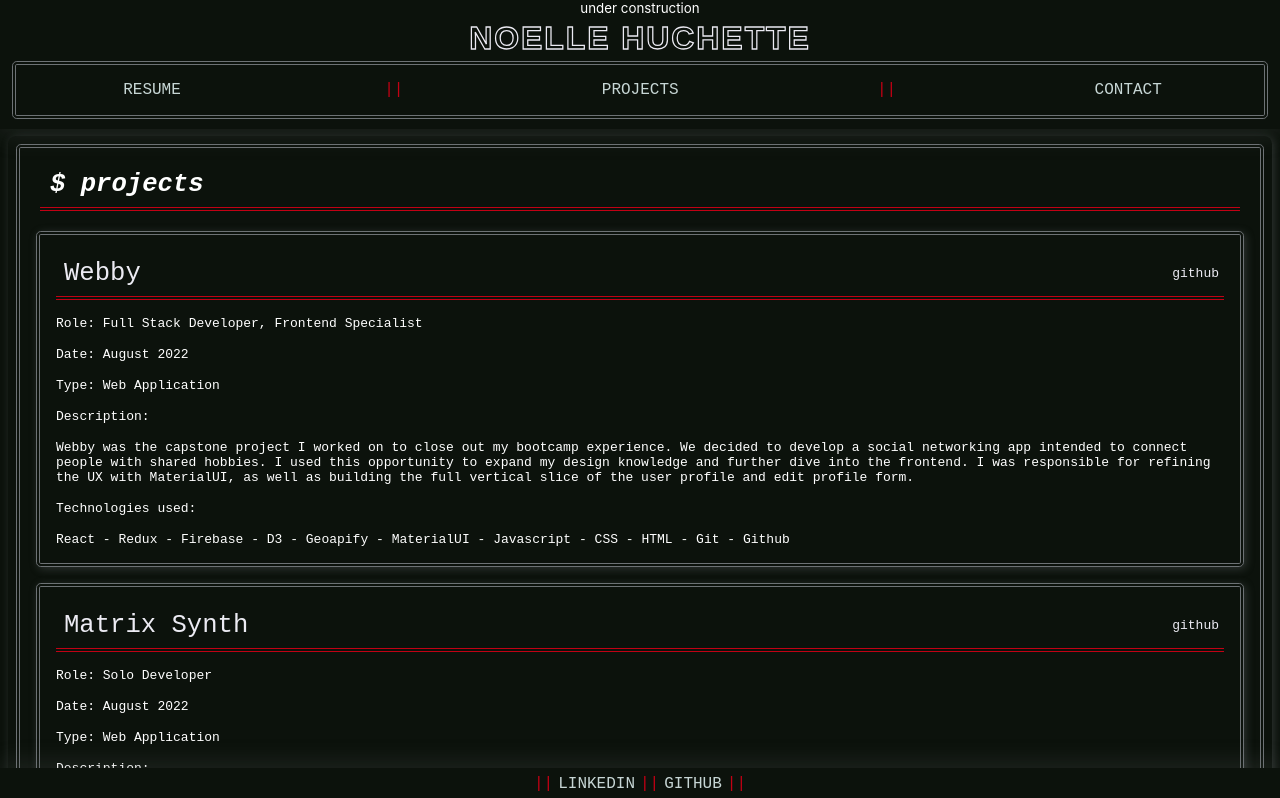
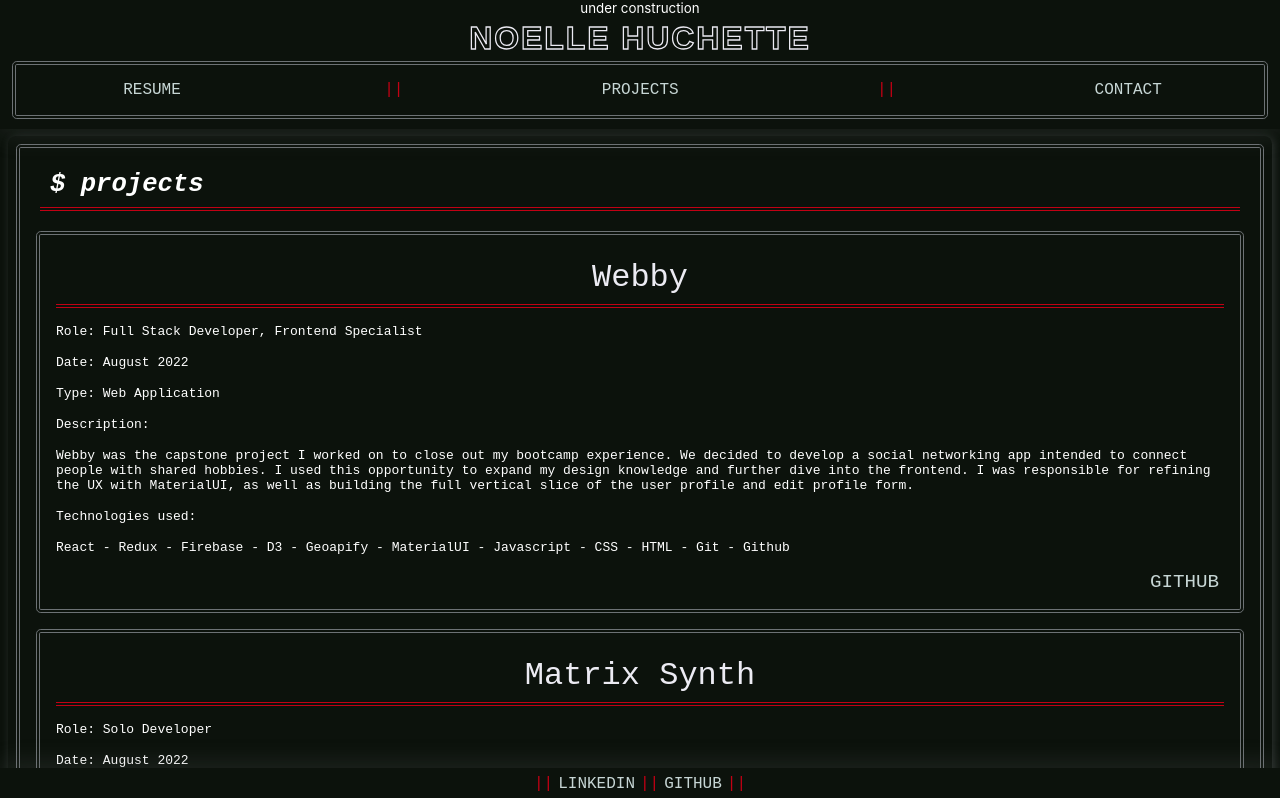
Before and after one commit to noellehuchette/portfolio, a React (Create React App) app: page /projects in a window 1280 px wide. Shown: the top 798 px of the page. Built offline with nearby package versions, Linux system fonts and the light colour scheme.

Commit message:
simple styling on contact/project pages

```diff
--- a/src/client/components/Projects/index.js
+++ b/src/client/components/Projects/index.js
@@ -16,7 +16,6 @@ const Projects = () => {
                 <a className="project-title" href={project.deployed}>
                   {project.name}
                 </a>
-                <a href={project.github}>github</a>
               </div>
               <div>
                 <span className="project-detail-label">Role: </span>
@@ -48,6 +47,9 @@ const Projects = () => {
                   );
                 })}
               </div>
+              <div className="github">
+                <a href={project.github}>github</a>
+              </div>
             </div>
           );
         })}
--- a/src/client/components/Projects/style.css
+++ b/src/client/components/Projects/style.css
@@ -34,12 +34,11 @@ h3 {
   display: flex;
   flex-direction: column;
   gap: 1rem;
-  box-shadow: 2px 2px 8px rgba(109, 114, 117, 0.35);
 }
 
 .project-header {
   display: flex;
-  justify-content: space-between;
+  justify-content: center;
   align-items: center;
   border-bottom: double 0.3rem
 #C20114;
@@ -52,5 +51,11 @@ h3 {
 
 .project-title {
   padding: 0.5rem;
-  font-size: 1.6rem;
+  font-size: 2rem;
+  text-align: center;
 }
+
+.github {
+  font-size: 1.2rem;
+  align-self: flex-end;
+}
```
